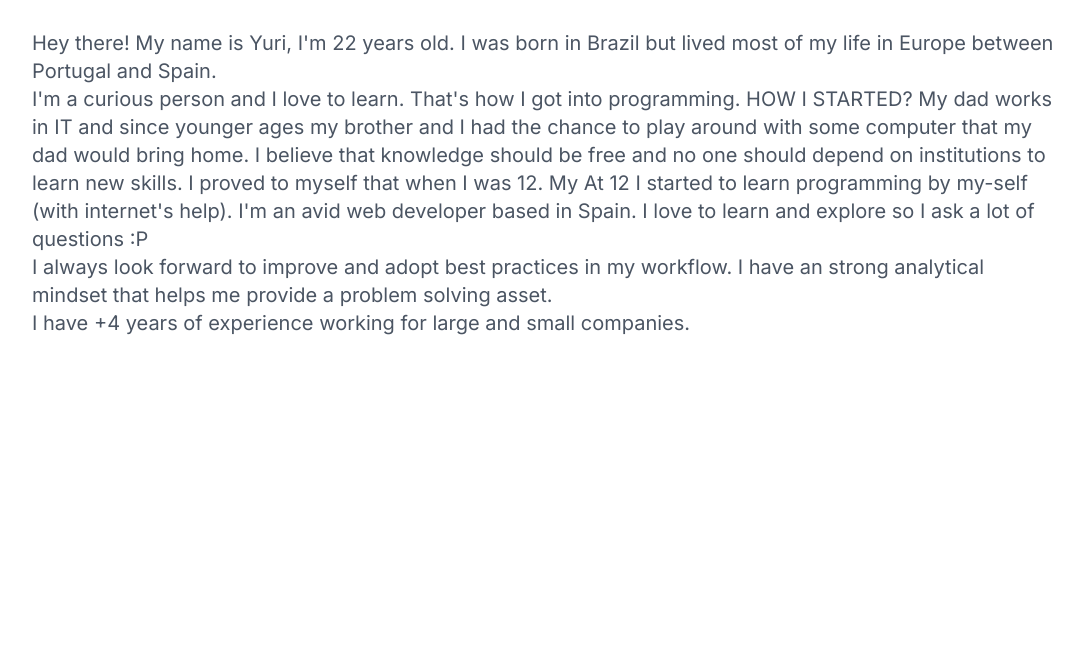
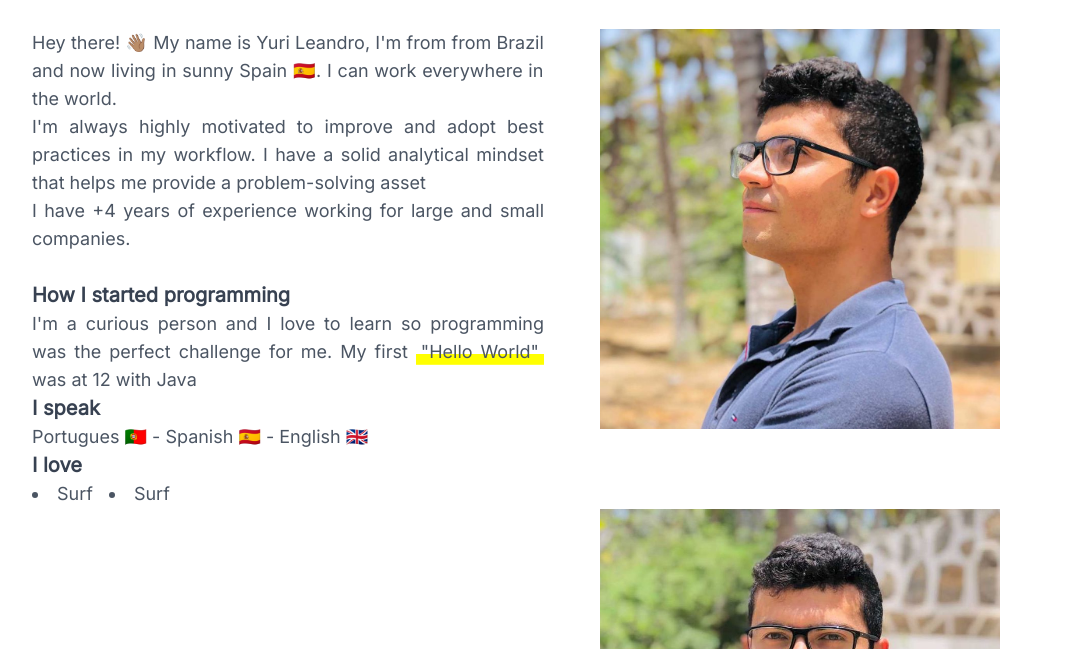
Before and after one commit to RaithZx/portfolio, a Gatsby site: page /About in a window 1280 px wide. Shown: the part 151-800 px from the top of the page, without its empty margins (96-1179 px from the left). Built offline with nearby package versions, Linux system fonts and the light colour scheme; Gatsby itself is replaced by a stand-in of ours; some packages are replaced by stand-ins of ours.

Commit message:
Writing About me

```diff
--- a/src/components/Hero.js
+++ b/src/components/Hero.js
@@ -37,25 +37,22 @@ const Hero = () => {
         Hi! I'm Yuri, an avid web developer with {years + "+ "} years of{" "}
         <Link to="/WorkExperience">
           <span className="">
-            <span className="underline-effect">work experience.</span>
+            <span className="underline-effect">Work Experience.</span>
           </span>
         </Link>
-        {/* <br />
-        I'm a Brazilian based in Spain currently working remotely from Africa
-        🌴🥥. <br /> */}
       </span>
       <span className="text-gray-600 text-xl md:text-xl">
-        Read my{" "}
+        Read more{" "}
         <span className="underline-effect">
           <Link to="/About" className="text-black-300">
-            story
+            About Me
           </Link>
         </span>{" "}
         and checkout my{" "}
         <a href="" className="text-black-300">
           <span className="underline-effect">
             <Link to="/Projects" className="text-black-300">
-              projects
+              Projects
             </Link>
           </span>
         </a>
@@ -65,10 +62,4 @@ const Hero = () => {
   );
 };
 
-// const calculateYears = () => {
-//   let d1 = new Date();
-//   let d2 = new Date(2017, 1, 1);
-//   let yearsDiff = d1.getFullYear() - d2.getFullYear();
-//   return yearsDiff;
-// };
 export default Hero;
--- a/src/pages/About.js
+++ b/src/pages/About.js
@@ -1,7 +1,9 @@
 import React from "react";
 import Layout from "../components/Layout";
 import { calculateYearsBetweenDates } from "../helpers/helpers";
-const About = ({location}) => {
+import { StaticImage } from "gatsby-plugin-image";
+import { Link } from "gatsby";
+const About = ({ location }) => {
   const years = calculateYearsBetweenDates(new Date(), new Date(1999, 4, 29));
   return (
     <Layout location={location}>
@@ -10,22 +12,66 @@ const About = ({location}) => {
           <div class="flex items-center mb-8">
             <div class="w-10 border-b border-solid border-black"></div>
             <h1 class="ml-3 text-4xl text-primary font-bold title">About me</h1>
-            {/* <h1 class="ml-3 text-3xl text-gray-700 font-bold title">Work Experience</h1> */}
           </div>
         </a>
-        <div class="text-xl text-secondary mb-10">
-          Hey there! My name is Yuri, I'm {years} years old. I was born in Brazil but lived most of my life in Europe between Portugal and Spain. <br />
-          I'm a curious person and I love to learn. That's how I got into programming.
-          HOW I STARTED?
-          My dad works in IT and since younger ages my brother and I had the chance to play around with some computer that my dad would bring home.
-          I believe that knowledge should be free and no one should depend on institutions to learn new skills. I proved to myself that when I was 12. My
-          At 12 I started to learn programming by my-self (with internet's help).
-          I'm an avid web developer based in Spain. I love to learn and explore
-          so I ask a lot of questions :P <br />
-          I always look forward to improve and adopt best practices in my
-          workflow. I have an strong analytical mindset that helps me provide a
-          problem solving asset. <br />I have +4 years of experience working for
-          large and small companies.
+        <div className="flex flex-wrap mb-10">
+          <div className="text-lg text-secondary  w-full text-justify sm:w-1/2">
+            Hey there! 👋🏽 My name is Yuri Leandro, I'm from from Brazil and now
+            living in sunny Spain 🇪🇸. I can work everywhere in the world.{" "}
+            <p>
+              I'm always highly motivated to improve and adopt best practices in
+              my workflow. I have a solid analytical mindset that helps me
+              provide a problem-solving asset <br />I have +4 years of
+              experience working for large and small companies.
+            </p>
+            <br />
+            <span className="sectionTitle text-xl text-primary font-bold">
+              How I started programming
+            </span>
+            <p>
+              I'm a curious person and I love to learn so programming was the
+              perfect challenge for me. My first{" "}
+              <Link
+                to="https://en.wikipedia.org/wiki/%22Hello,_World!%22_program"
+                target="_blank"
+                className="underline-effect"
+              >
+                "Hello World"
+              </Link>{" "}
+              was at 12 with Java
+            </p>
+            <span className="sectionTitle text-xl text-primary font-bold mt-10">
+              I speak
+            </span>
+            <p>Portugues 🇵🇹 - Spanish 🇪🇸 - English 🇬🇧</p>
+            <span className="sectionTitle text-xl text-primary font-bold">
+              I love
+            </span>
+            <p>
+              <ul className="flex list-disc list-inside space-x-4">
+                <li>Surf</li>
+                <li>Surf</li>
+              </ul>
+            </p>
+          </div>
+          <div className="flex flex-col items-center right w-full sm:w-1/2 space-y-2 sm:space-y-20 px-10  mt-10 sm:mt-0">
+            <StaticImage
+              className=""
+              src="../images/6.jpeg"
+              alt="A dinosaur"
+              placeholder="blurred"
+              width={400}
+              height={400}
+            />
+            <StaticImage
+              className=""
+              src="../images/4.jpeg"
+              alt="A dinosaur"
+              placeholder="blurred"
+              width={400}
+              height={400}
+            />
+          </div>
         </div>
       </section>
     </Layout>
--- a/src/pages/Projects.js
+++ b/src/pages/Projects.js
@@ -14,13 +14,13 @@ const Projects = ({ location }) => {
               <Link to="/Projects">Projects</Link>
             </h1>
           </div>
-          <div className="flex flex-col items-center space-y-4">
-          <p className="">Page under construction</p>
-          <StaticImage
-            src="../images/underConstruction.png"
-            placeholder="blurred"
-            className="w-2/3"
-          />
+          <div className="flex flex-col items-center space-y-4 mt-10">
+            <p className="">Coming soon...</p>
+            <StaticImage
+              src="../images/underConstruction.png"
+              placeholder="blurred"
+              className="w-2/3"
+            />
           </div>
         </div>
       </div>
--- a/src/styles/global.css
+++ b/src/styles/global.css
@@ -10,7 +10,7 @@
         background-attachment: fixed;
         background-size: 54px 54px; */
     /* font-family: "Zilla Slab"; */
-      font-family: "Inter";
+    font-family: "Inter";
   }
   body::selection {
     background: yellow;
@@ -48,4 +48,7 @@
     padding: 5px;
     @apply text-blue-100;
   }
+  .sectionTitle {
+    margin-top: 2.5rem;
+  }
 }
```
